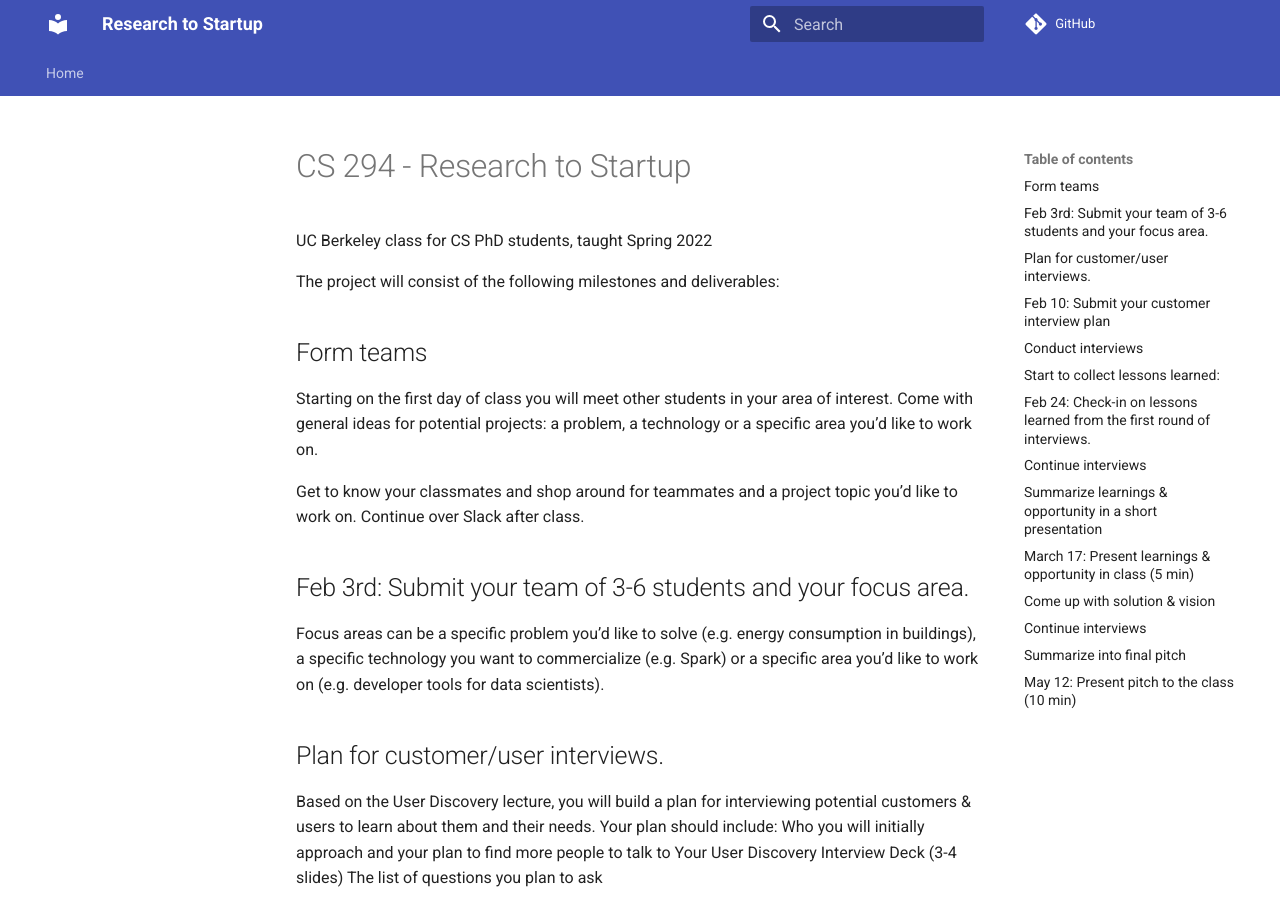
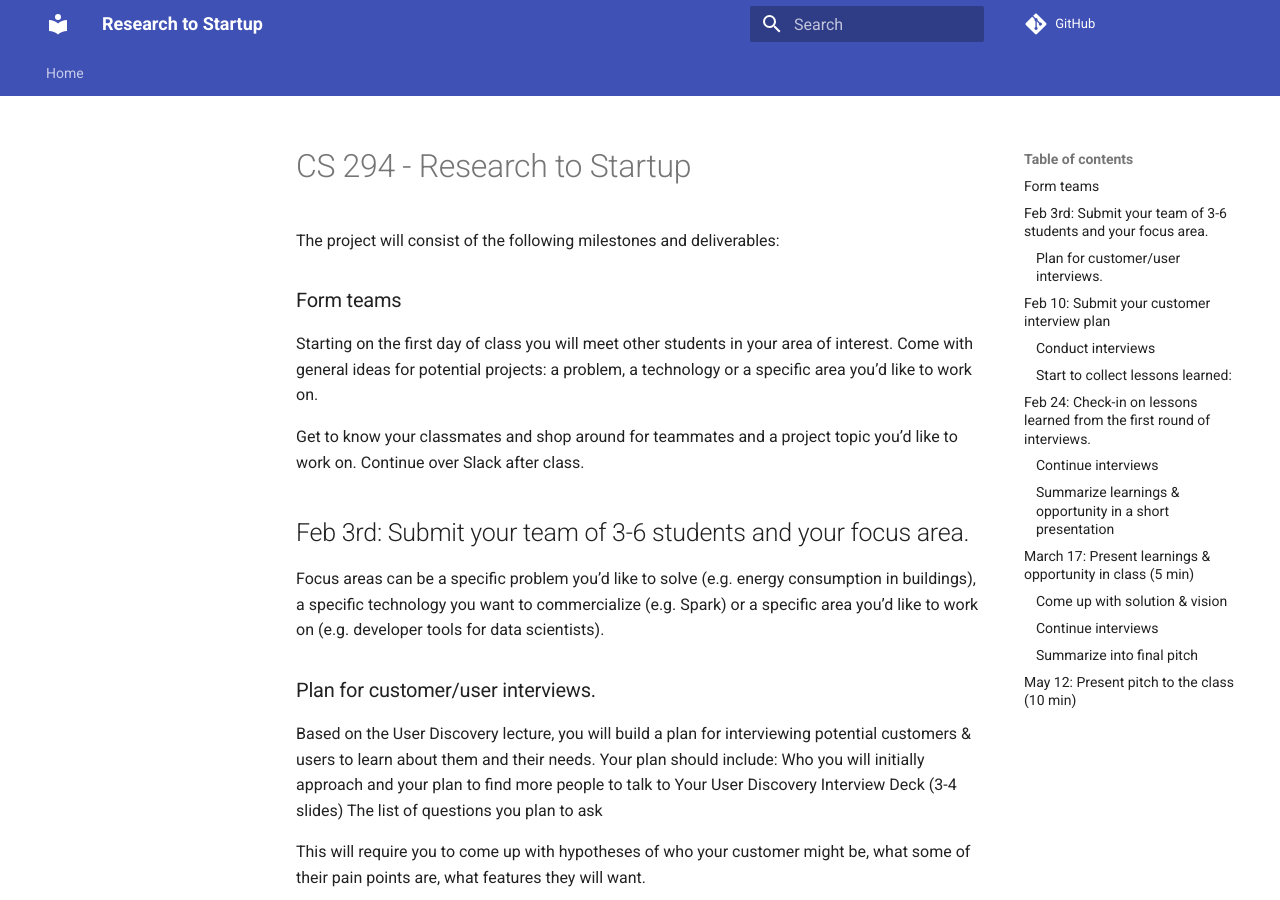
Before and after one commit to research-to-startup/research-to-startup.github.io, an MkDocs documentation site: the page built from docs/project.md, in a window 1280 px wide and 900 px high. Built offline with MkDocs 1.6.1 and Material for MkDocs 9.7.7, drawn with Linux system fonts in a browser that asks for light colours; comment, search, counter and statistics services are not loaded.

Commit message:
Update project.md

```diff
--- a/docs/project.md
+++ b/docs/project.md
@@ -1,10 +1,8 @@
 <h1 class="title">CS 294 - Research to Startup</h1>
-
-<div class="subtitle">UC Berkeley class for CS PhD students, taught Spring 2022</div>
 
 The project will consist of the following milestones and deliverables:
 
-## Form teams
+### Form teams
 Starting on the first day of class you will meet other students in your area of interest. Come with general ideas for potential projects: a problem, a technology or a specific area you’d like to work on.
 
 Get to know your classmates and shop around for teammates and a project topic you’d like to work on. Continue over Slack after class.
@@ -12,7 +10,7 @@ Get to know your classmates and shop around for teammates and a project topic yo
 ## Feb 3rd: Submit your team of 3-6 students and your focus area.
 Focus areas can be a specific problem you’d like to solve (e.g. energy consumption in buildings), a specific technology you want to commercialize (e.g. Spark) or a specific area you’d like to work on (e.g. developer tools for data scientists).
 
-## Plan for customer/user interviews.
+### Plan for customer/user interviews.
 Based on the User Discovery lecture, you will build a plan for interviewing potential customers & users to learn about them and their needs. Your plan should include:
 Who you will initially approach and your plan to find more people to talk to
 Your User Discovery Interview Deck (3-4 slides)
@@ -22,10 +20,10 @@ This will require you to come up with hypotheses of who your customer might be,
 
 ## Feb 10: Submit your customer interview plan
 
-## Conduct interviews
+### Conduct interviews
 Conduct your first round of user interviews (at least 1 per teammate). Rotate through who leads the interviews so that each team member has a chance to lead at least 1 interview.
 
-## Start to collect lessons learned:
+### Start to collect lessons learned:
 - Document the personna(s) you have met.
 - What user/customer pain points have you discovered?
 - What common trends are emerging?
@@ -35,23 +33,23 @@ Conduct your first round of user interviews (at least 1 per teammate). Rotate th
 ## Feb 24: Check-in on lessons learned from the first round of interviews.
 Prepare a short slide deck (< 5 slides) or document (< 1/2 page) summarizing the findings of your first interviews and what you plan to focus on next. Have you uncovered a high-value user pain point?
 
-## Continue interviews
+### Continue interviews
 Continue to talk to potential users/customers to refine your personas and identify pain points. As you hear about potentially significant pain-points, see if other users also have those pain-points. Complete at least 2 interviews per teammate.
 
-## Summarize learnings & opportunity in a short presentation
+### Summarize learnings & opportunity in a short presentation
 Based on all of your interviews, come up with a summary of who is the customer/user and what are their pain-points. Prepare a short presentation on this to share with the class.
 
 ## March 17: Present learnings & opportunity in class (5 min)
 
-## Come up with solution & vision
+### Come up with solution & vision
 Based on the personas and pain-points you’ve identified, come up with a feasible solution to their problem. What technology is required? What would be the minimal viable product?
 
 From here, develop the bigger vision. If this solution is successful, what can it grow into? What is the long-term strategy? In 10 years, what could the product be and what impact could it have?
 
-## Continue interviews
+### Continue interviews
 Talk to more customers/users. Have you identified a persona that has the same pain-point most of the time? Share your proposed MVP solution with customers/users. What is their reaction? How much would they be willing to pay if you could sell them this today ($10/month, $100/month, $1000/month, etc).
 
-## Summarize into final pitch
+### Summarize into final pitch
 -Create a final presentation summarizing at least:
 -Who is the customer/user?
 -What are their pain-points that you plan to solve?
```
